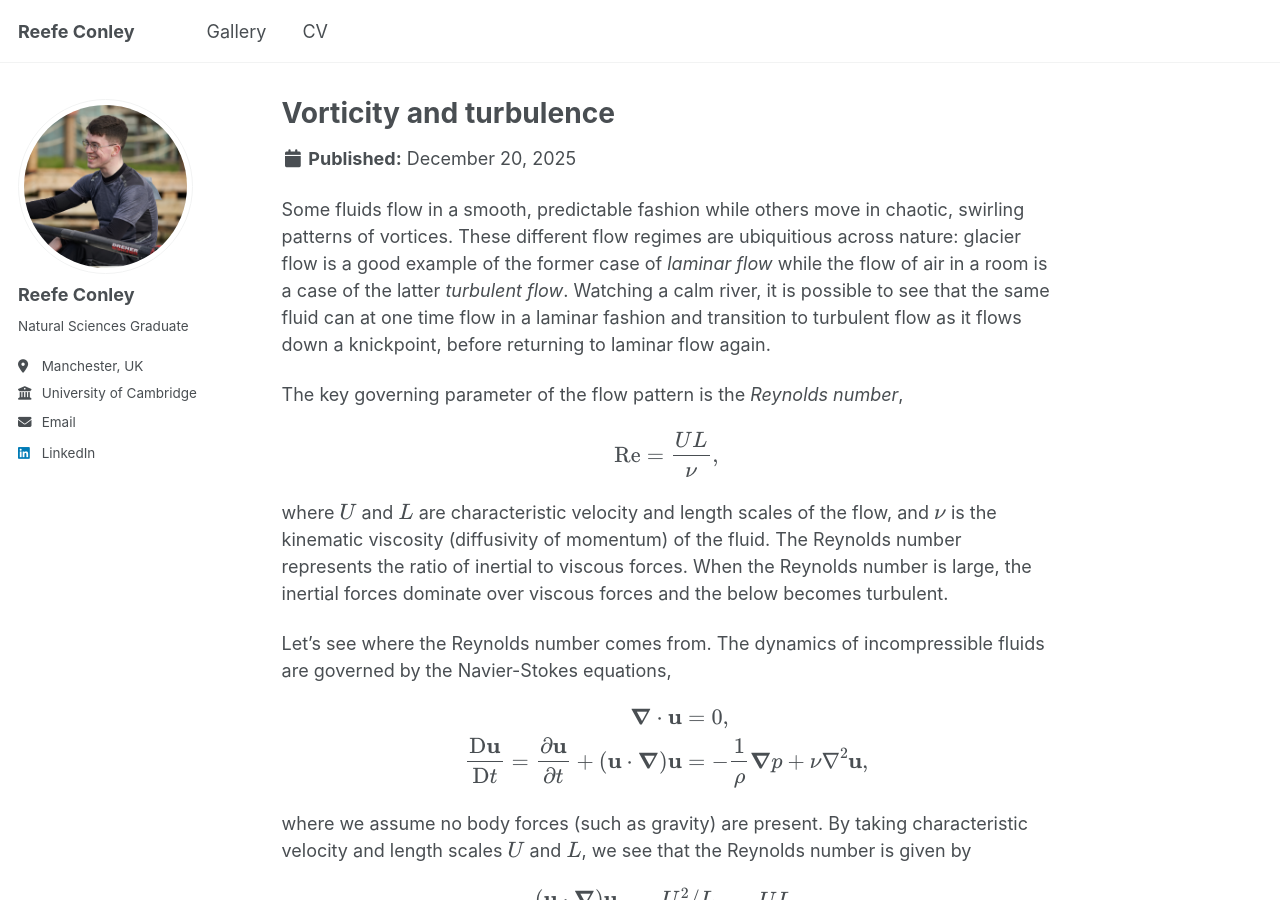
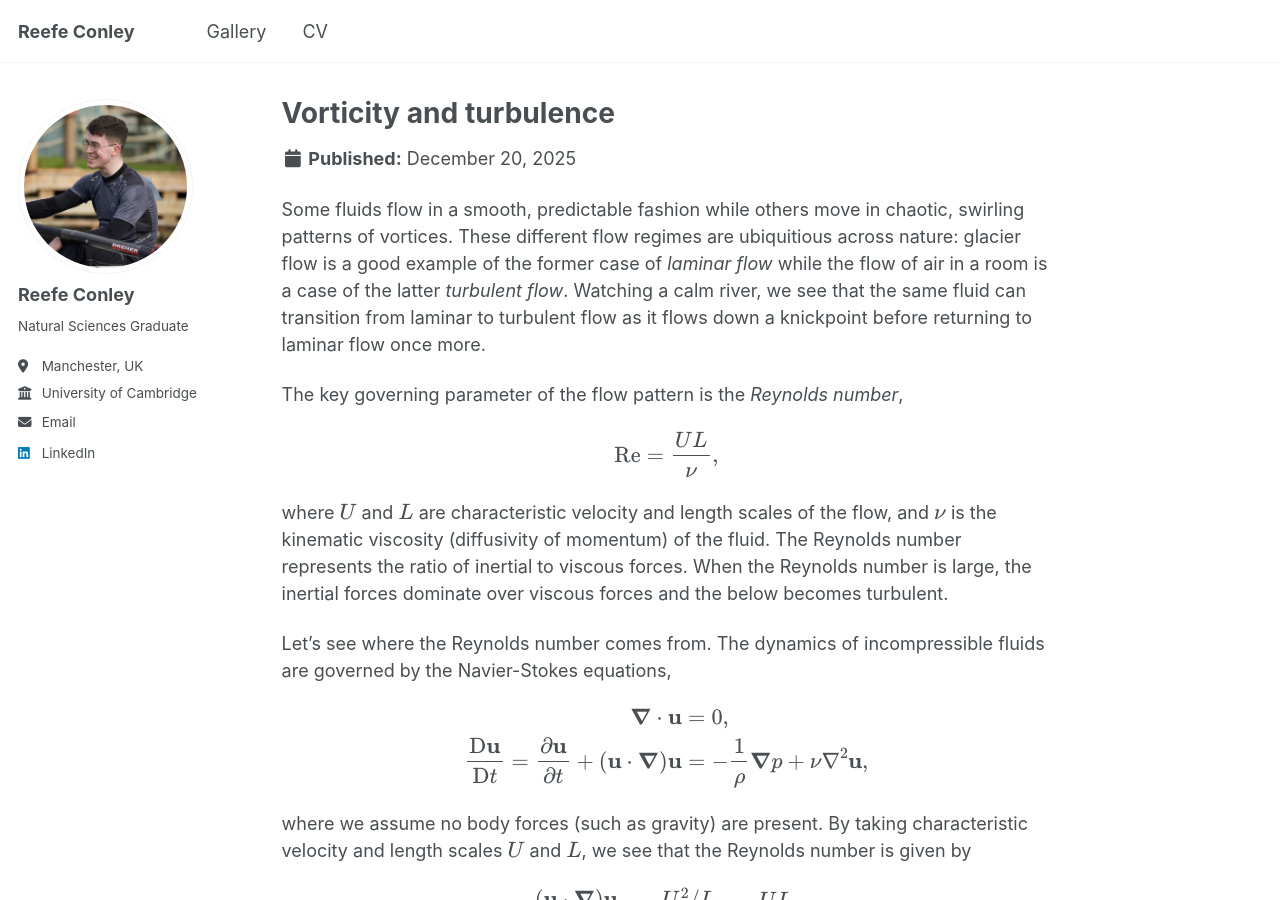
Before and after one commit to reefeconley/reefeconley.github.io, a Jekyll site: the page built from _portfolio/portfolio-1.md, in a window 1280 px wide and 900 px high. Built offline with Jekyll 4.4.1, drawn with Linux system fonts in a browser that asks for light colours; a script that is not in the unit is left out.

Commit message:
Update portfolio-1.md

```diff
--- a/_portfolio/portfolio-1.md
+++ b/_portfolio/portfolio-1.md
@@ -4,7 +4,7 @@ excerpt: "Nearly-free evolution of vorticity in two dimensions<br/><img src='/im
 collection: portfolio
 ---
 
-Some fluids flow in a smooth, predictable fashion while others move in chaotic, swirling patterns of vortices. These different flow regimes are ubiquitious across nature: glacier flow is a good example of the former case of *laminar flow* while the flow of air in a room is a case of the latter *turbulent flow*. Watching a calm river, it is possible to see that the same fluid can at one time flow in a laminar fashion and transition to turbulent flow as it flows down a knickpoint, before returning to laminar flow again.
+Some fluids flow in a smooth, predictable fashion while others move in chaotic, swirling patterns of vortices. These different flow regimes are ubiquitious across nature: glacier flow is a good example of the former case of *laminar flow* while the flow of air in a room is a case of the latter *turbulent flow*. Watching a calm river, we see that the same fluid can transition from laminar to turbulent flow as it flows down a knickpoint before returning to laminar flow once more.
 
 The key governing parameter of the flow pattern is the *Reynolds number*,
 
```
